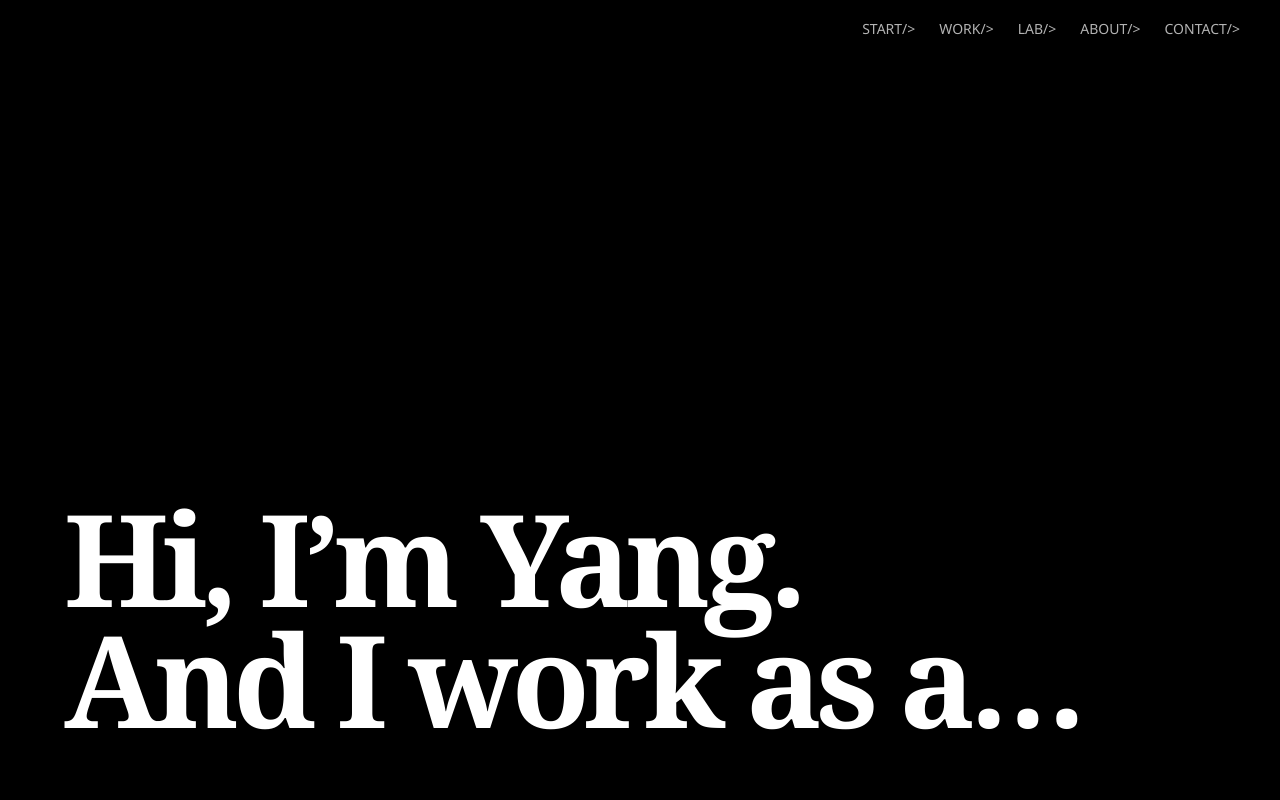
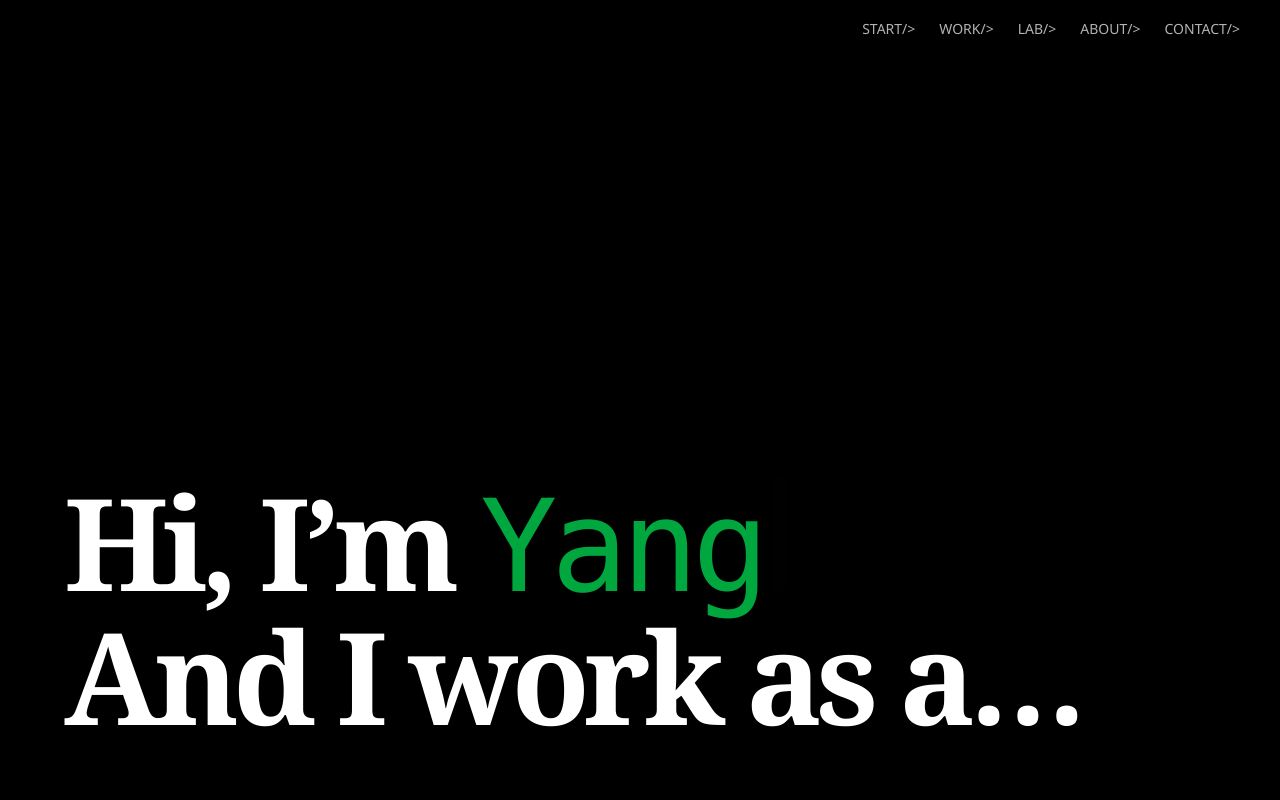
Before and after one commit to runxii/runxii.github.io, a Next.js app: page / in a window 1280 px wide. Shown: the top 800 px of the page. Built offline with nearby package versions, Linux system fonts and the light colour scheme.

Commit message:
feat(home): typewriter name animation

```diff
--- a/src/components/sections/StartSection.tsx
+++ b/src/components/sections/StartSection.tsx
@@ -1,13 +1,14 @@
-import { IdentitySwitch } from "@/components/identity/IdentitySwitch";
-
+import { TypewriterName } from "@/components/ui/TypewriterName";
 export function StartSection() {
     return (
         <section id="start" className="relative min-h-dvh px-6">
             <div className="mx-auto flex min-h-dvh max-w-6xl items-end pb-15 pt-24">
                 <div className="w-full">
 
-                    <h1 className="font-serif mt-60 sm:mt-30 text-[4em] sm:text-[12vw] md:text-[8em] font-extrabold leading-[0.95] tracking-[-0.05em]">
-                        Hi, I’m Yang.
+                    <h1 className="font-serif mt-60 sm:mt-30 text-[4em] sm:text-[12vw] md:text-[8em] font-extrabold leading-[1] tracking-[-0.05em]">
+                        Hi, I’m&nbsp;
+                        <span className="visible sm:hidden"><br/></span>
+                        <TypewriterName text={"Yang"}/>
                         <br/>
                         And I work as a…
                     </h1>
--- /dev/null
+++ b/src/components/ui/TypewriterName.tsx
@@ -0,0 +1,60 @@
+"use client";
+
+import { useEffect, useState } from "react";
+import { motion } from "framer-motion";
+
+type TypewriterNameProps = {
+    text: string;
+    typeSpeedMs?: number;   // type speed (slow)
+    holdAfterMs?: number;   // pause time
+    restartDelayMs?: number; // pause after one loop
+};
+
+export function TypewriterName({
+        text,
+        typeSpeedMs = 260,
+        holdAfterMs = 1600,
+        restartDelayMs = 600,}: TypewriterNameProps) {
+    const [index, setIndex] = useState(0);
+    const [visible, setVisible] = useState("");
+
+    useEffect(() => {
+        let timer: number;
+
+        // Typing
+        if (index < text.length) {
+            timer = window.setTimeout(() => {
+                setVisible(text.slice(0, index + 1));
+                setIndex((i) => i + 1);
+            }, typeSpeedMs);
+        }
+        // All done, empty the area
+        else {
+            timer = window.setTimeout(() => {
+                setVisible("");
+                setIndex(0);
+            }, holdAfterMs + restartDelayMs);
+        }
+
+        return () => clearTimeout(timer);
+    }, [index, text, typeSpeedMs, holdAfterMs, restartDelayMs]);
+
+    return (
+        <span className="inline-flex items-baseline">
+      {/* Typed text */}
+            <span className="font-mono font-medium text-green-600">{visible}</span>
+
+            {/* Blinking cursor */}
+            <motion.span
+                aria-hidden
+                className="ml-[0.08em] inline-block w-[0.1em] h-[0.9em] bg-white"
+                animate={{ opacity: [1, 0, 1] }}
+                transition={{
+                    duration: 1.1,
+                    repeat: Infinity,
+                    ease: "easeInOut",
+                }}
+            />
+    </span>
+    );
+}
--- a/tailwind.config.js
+++ b/tailwind.config.js
@@ -22,7 +22,6 @@ module.exports = {
         fontFamily: {
             sans: ['Graphik', 'sans-serif'],
             serif: ['ui-serif', 'Georgia',"Times New Roman" ,'serif'],
-            mono: ['Monaco', 'monospace'],
         },
         extend: {
             spacing: {
```
